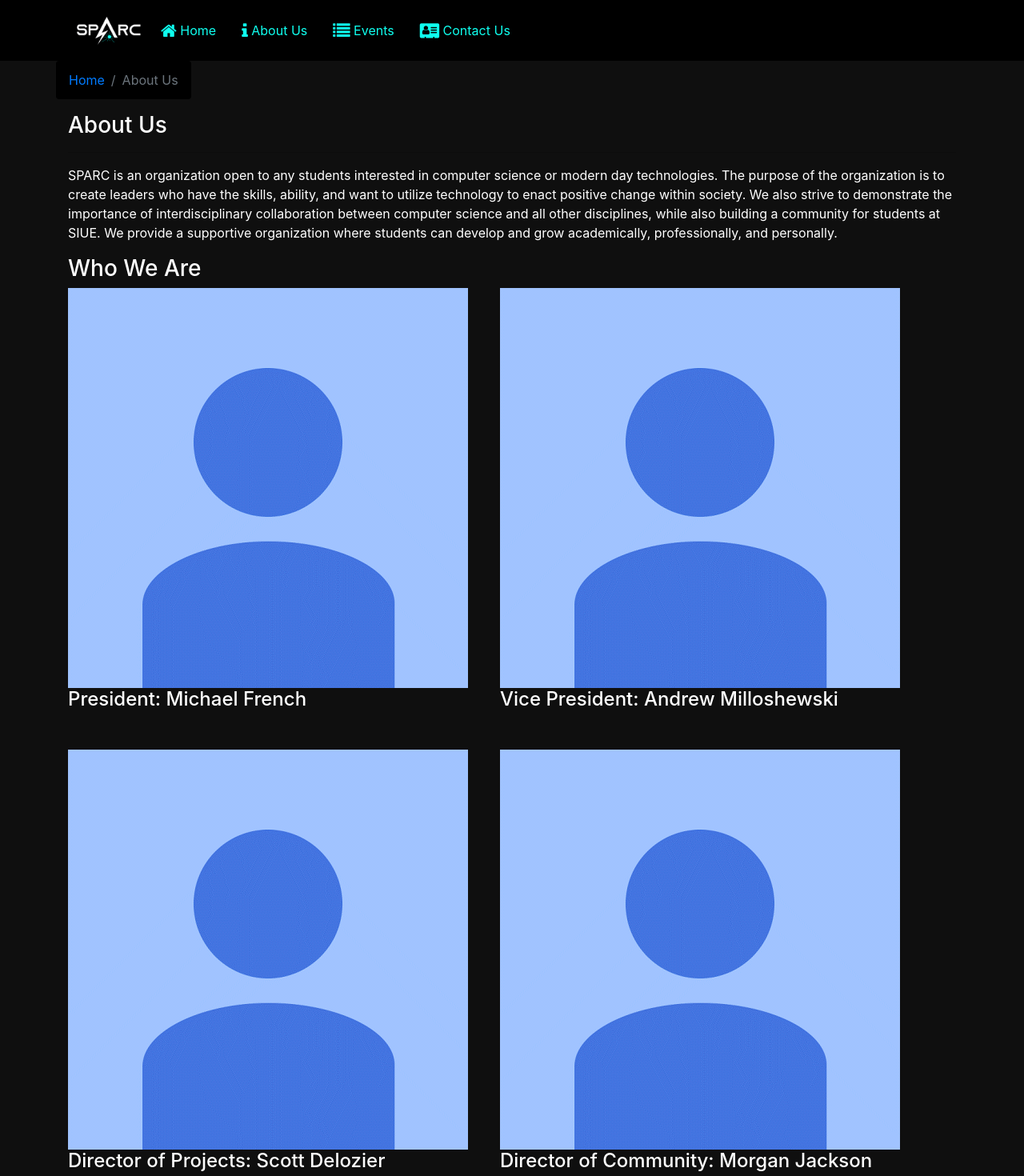
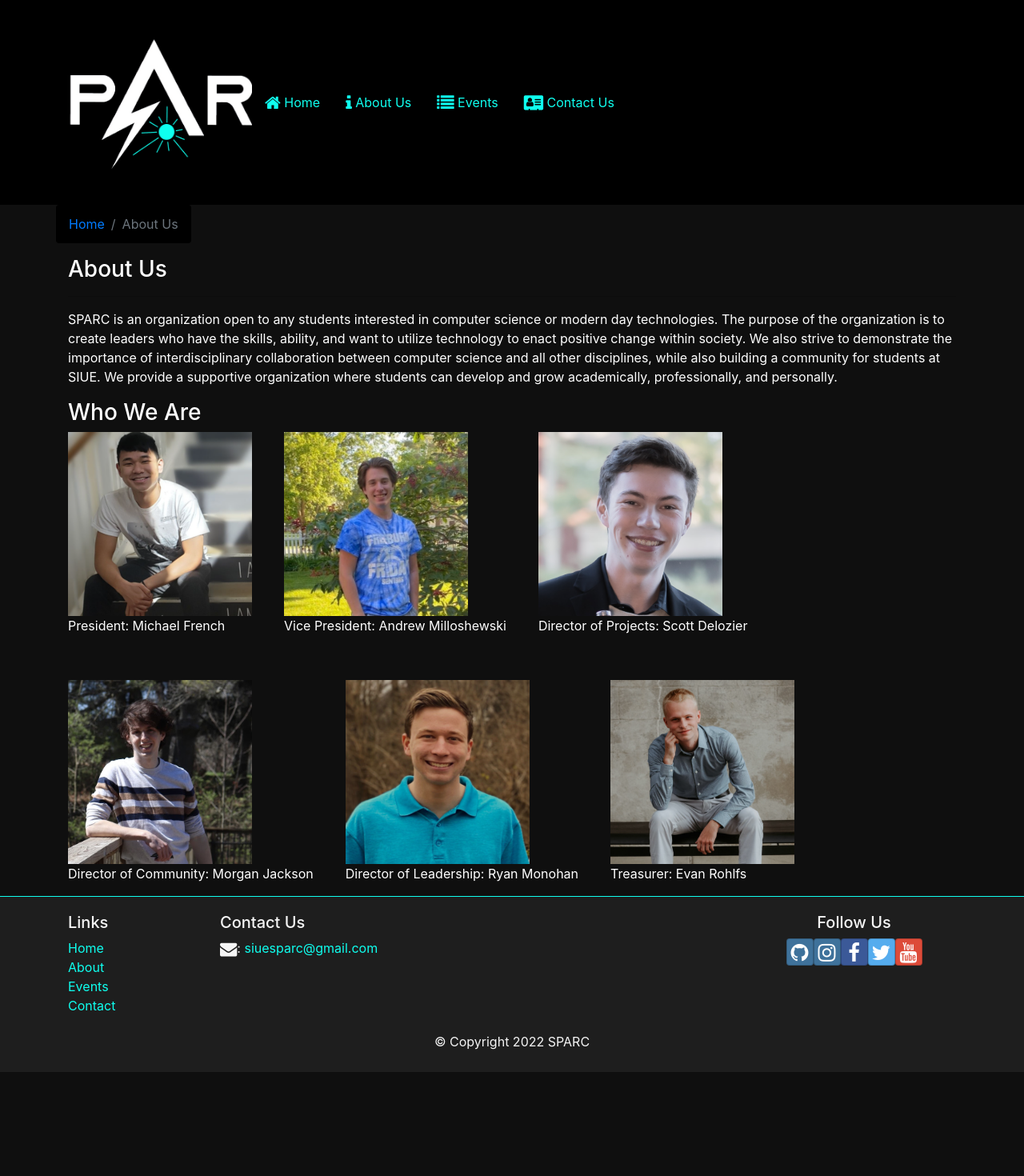
Before and after one commit to SIUE-SPARC/siue-sparc.github.io, a React (Create React App) app: page /#/aboutus in a window 1280 px wide. Shown: the top 1470 px of the page at 80% size. After the commit the page ends 1340 px from the top, so only its background shows below. Built offline with nearby package versions, Linux system fonts and the light colour scheme.

Commit message:
made the about us page look better

```diff
--- /dev/null
+++ b/src/Stylesheets/AboutUs.css
@@ -0,0 +1,11 @@
+img {
+    object-fit: cover;
+    width:230px;
+    height:230px;
+  }
+
+.who-we-are{
+    display: flex;
+    flex-wrap: wrap;
+    gap: 40px;
+}
--- a/src/components/aboutusComponent.js
+++ b/src/components/aboutusComponent.js
@@ -1,7 +1,14 @@
 import React from 'react';
 import { Breadcrumb, BreadcrumbItem, Button, Label, Col, Row } from 'reactstrap';
 import { Link } from 'react-router-dom';
-import pic1 from "../assets/images/profile.png";
+import pres from '../assets/images/ExecBoard/michael.png';
+import vp from '../assets/images/ExecBoard/andrew.png';
+import dp from '../assets/images/ExecBoard/scott.png';
+import dc from '../assets/images/ExecBoard/morgan.png';
+import dl from '../assets/images/ExecBoard/ryan.png';
+import t from '../assets/images/ExecBoard/evan.png';
+import '../Stylesheets/AboutUs.css';
+
 
 const AboutUs = () => {
   return (
@@ -34,31 +41,31 @@
             images of the exec board members.
           */}
           <h3>Who We Are</h3>
-          <div style={{display: 'flex', flexWrap: 'wrap', gap: '40px'}}>
-            <div>
-              <img src={pic1} alt="President" />
-              <h4>President: Michael French</h4>
-            </div>
-            <div>
-              <img src={pic1} alt="Vice President" />
-              <h4>Vice President: Andrew Milloshewski</h4>
-            </div>
-            <div>
-              <img src={pic1} alt="Director of Projects" />
-              <h4>Director of Projects: Scott Delozier</h4>
-            </div>
-            <div>
-              <img src={pic1} alt="Director of Community" />
-              <h4>Director of Community: Morgan Jackson</h4>
-            </div>
-            <div>
-              <img src={pic1} alt="Director of Leadership" />
-              <h4>Director of Leadership: Ryan Monohan</h4>
-            </div>
-            <div>
-              <img src={pic1} alt="Treasurer" />
-              <h4>Treasurer: Evan Rohlfs</h4>
-            </div>
+          <div className='who-we-are'>
+            <figure>
+              <img src={pres} alt="President" />
+              <figcaption>President: Michael French</figcaption>
+            </figure>
+            <figure>
+              <img src={vp} alt="Vice President" />
+              <figcaption>Vice President: Andrew Milloshewski</figcaption>
+            </figure>
+            <figure>
+              <img src={dp} alt="Director of Projects" />
+              <figcaption>Director of Projects: Scott Delozier</figcaption>
+            </figure>
+            <figure>
+              <img src={dc} alt="Director of Community" />
+              <figcaption>Director of Community: Morgan Jackson</figcaption>
+            </figure>
+            <figure>
+              <img src={dl} alt="Director of Leadership" />
+              <figcaption>Director of Leadership: Ryan Monohan</figcaption>
+            </figure>
+            <figure>
+              <img src={t} alt="Treasurer" />
+              <figcaption>Treasurer: Evan Rohlfs</figcaption>
+            </figure>
           </div>
         </div>
       </div>
```
Also changed, not shown: src/assets/images/ExecBoard/michael.png, src/assets/images/ExecBoard/morgan.png.
